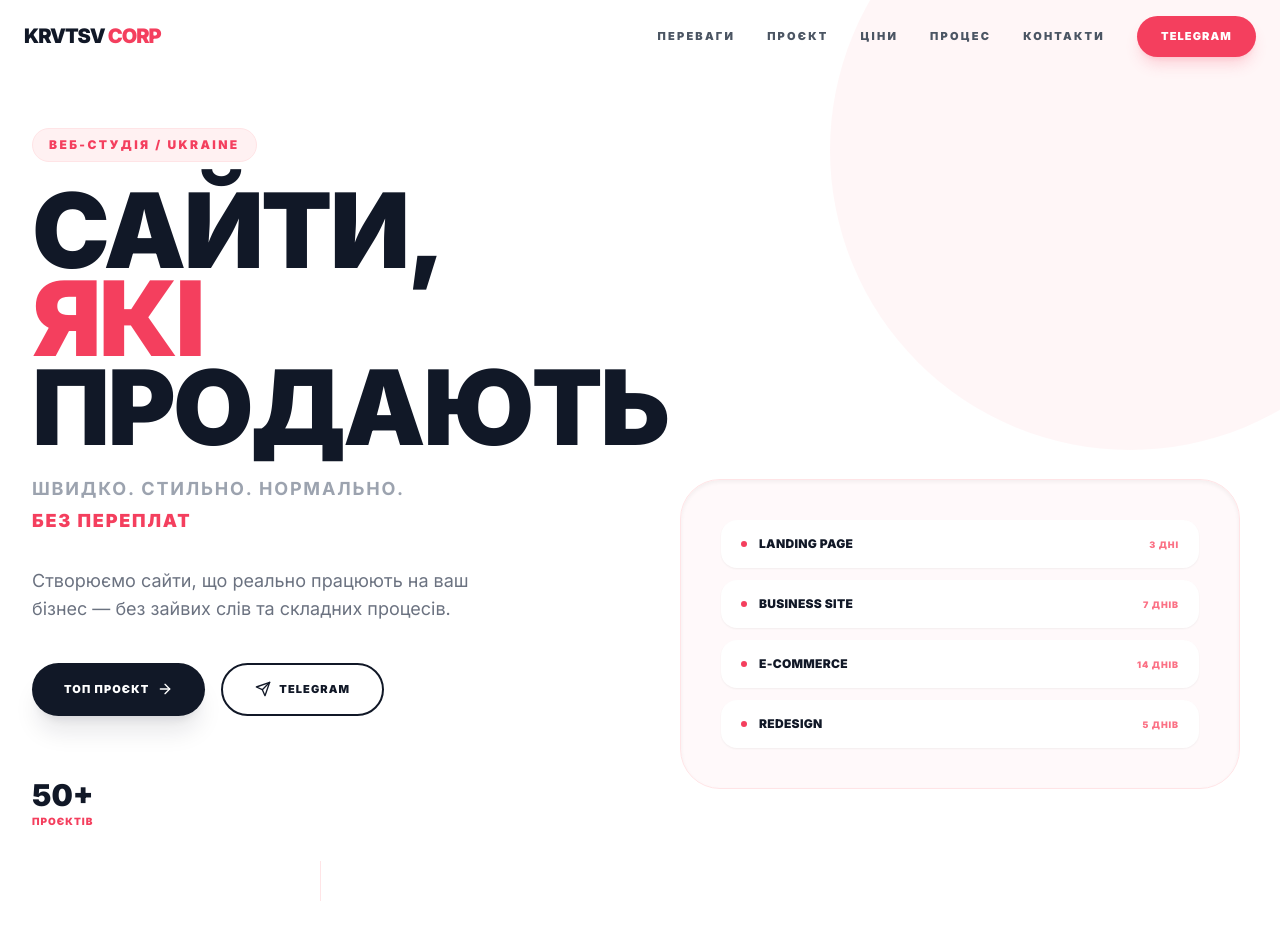
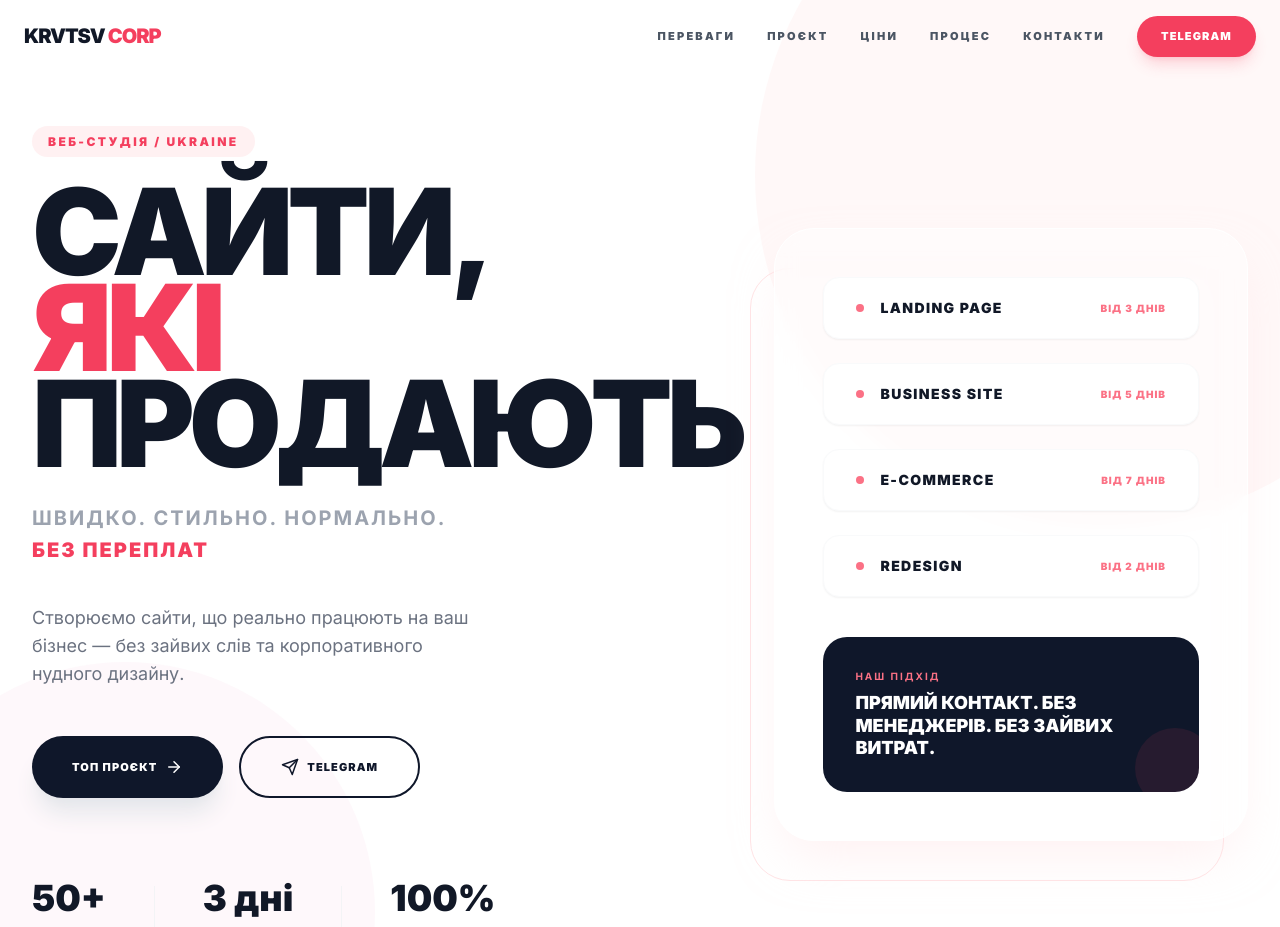
Before and after one commit to porustzi/krvtsv, a React (Vite) app in the folder project/: page / in a window 1280 px wide. Shown: the top 927 px of the page. Built offline with nearby package versions, Linux system fonts and the light colour scheme.

Commit message:
Update Hero.tsx

```diff
--- a/project/src/components/Hero.tsx
+++ b/project/src/components/Hero.tsx
@@ -10,117 +10,109 @@ const fadeUp = (delay = 0) => ({
 
 export default function Hero() {
   return (
-    <section className="relative min-h-screen flex items-center overflow-hidden bg-white pt-24 pb-12 md:pt-32 md:pb-24">
-      {/* Декор */}
-      <div className="absolute top-0 right-0 w-64 h-64 md:w-[600px] md:h-[600px] bg-rose-50 rounded-full translate-x-1/4 -translate-y-1/4 pointer-events-none opacity-60" />
+    <section className="relative min-h-screen flex items-center overflow-hidden bg-white pt-20 pb-12 md:pt-32 md:pb-24">
+      {/* Мягкий декор на фоне */}
+      <div className="absolute top-0 right-0 w-64 h-64 md:w-[700px] md:h-[700px] bg-rose-50 rounded-full translate-x-1/4 -translate-y-1/4 pointer-events-none opacity-50" />
+      <div className="absolute bottom-0 left-0 w-48 h-48 md:w-[500px] md:h-[500px] bg-pink-50 rounded-full -translate-x-1/4 translate-y-1/4 pointer-events-none opacity-50" />
 
       <div className="relative max-w-7xl mx-auto px-6 md:px-8 w-full">
-        <div className="grid lg:grid-cols-2 gap-12 lg:gap-16 items-center">
+        <div className="grid lg:grid-cols-[1.2fr_0.8fr] gap-12 lg:gap-8 items-center">
+
+          {/* Левая часть */}
           <div className="text-center lg:text-left">
-            <motion.div {...fadeUp(0)} className="mb-6">
-              <span className="inline-block text-[10px] md:text-xs font-black uppercase tracking-[0.2em] text-rose-500 bg-rose-50 px-4 py-2 rounded-full border border-rose-100">
+            <motion.div {...fadeUp(0)} className="mb-8">
+              <span className="text-[10px] md:text-xs font-black uppercase tracking-[0.2em] text-rose-500 bg-rose-50 px-4 py-2 rounded-full">
                 Веб-студія / Ukraine
               </span>
             </motion.div>
 
-            {/* Заголовок с безопасным размером */}
             <motion.h1
               {...fadeUp(0.1)}
-              className="text-[2.8rem] xs:text-[3.5rem] sm:text-[5rem] lg:text-[6.5rem] font-black leading-[1.1] md:leading-[0.85] tracking-tight text-gray-900 uppercase mb-6"
+              className="text-[3.5rem] sm:text-[5.5rem] lg:text-[7.5rem] font-black leading-[0.9] md:leading-[0.8] tracking-tighter text-gray-900 uppercase mb-8"
             >
               САЙТИ,<br />
               <span className="text-rose-500">ЯКІ</span><br />
-              <span className="block mt-1 md:mt-0">ПРОДАЮТЬ</span>
+              ПРОДАЮТЬ
             </motion.h1>
 
-            <motion.div {...fadeUp(0.2)} className="mb-8 space-y-1">
-              <p className="text-xs sm:text-lg font-bold uppercase tracking-widest text-gray-400">
+            <motion.div {...fadeUp(0.2)} className="mb-10">
+              <p className="text-sm md:text-xl font-bold uppercase tracking-widest text-gray-400 mb-1">
                 ШВИДКО. СТИЛЬНО. НОРМАЛЬНО.
               </p>
-              <p className="text-sm sm:text-lg font-black uppercase tracking-widest text-rose-500">
+              <p className="text-sm md:text-xl font-black uppercase tracking-widest text-rose-500">
                 БЕЗ ПЕРЕПЛАТ
               </p>
             </motion.div>
 
-            {/* Описание с отступами, чтобы не касалось углов */}
             <motion.p
               {...fadeUp(0.3)}
-              className="text-gray-500 text-sm md:text-lg leading-relaxed max-w-md mb-10 mx-auto lg:mx-0 px-2 sm:px-0"
+              className="text-gray-500 text-base md:text-lg leading-relaxed max-w-md mb-12 mx-auto lg:mx-0"
             >
-              Створюємо сайти, що реально працюють на ваш бізнес — без зайвих слів та складних процесів.
+              Створюємо сайти, що реально працюють на ваш бізнес — без зайвих слів та корпоративного нудного дизайну.
             </motion.p>
 
-            <motion.div {...fadeUp(0.4)} className="flex flex-col sm:flex-row justify-center lg:justify-start gap-4">
-              <a
-                href="#project"
-                className="group inline-flex items-center justify-center gap-2 bg-gray-900 text-white font-black uppercase tracking-widest text-[11px] px-8 py-4.5 rounded-full hover:bg-rose-500 transition-all w-full sm:w-auto active:scale-95 shadow-xl shadow-gray-900/10"
-              >
-                ТОП ПРОЄКТ
-                <ArrowRight size={16} className="group-hover:translate-x-1 transition-transform" />
+            <div className="flex flex-col sm:flex-row justify-center lg:justify-start gap-4 mb-20">
+              <a href="#project" className="inline-flex items-center justify-center gap-2 bg-[#0F172A] text-white font-black uppercase tracking-widest text-[11px] px-10 py-5 rounded-full hover:bg-rose-600 transition-all active:scale-95 shadow-xl shadow-gray-200">
+                ТОП ПРОЄКТ <ArrowRight size={18} />
               </a>
-              <a
-                href="https://t.me/krvtsvcorp"
-                target="_blank"
-                rel="noopener noreferrer"
-                className="group inline-flex items-center justify-center gap-2 border-2 border-gray-900 text-gray-900 font-black uppercase tracking-widest text-[11px] px-8 py-4 rounded-full hover:bg-gray-900 hover:text-white transition-all w-full sm:w-auto active:scale-95"
-              >
-                <Send size={16} />
-                Telegram
+              <a href="https://t.me/krvtsvcorp" className="inline-flex items-center justify-center gap-2 border-2 border-[#0F172A] text-[#0F172A] font-black uppercase tracking-widest text-[11px] px-10 py-5 rounded-full hover:bg-[#0F172A] hover:text-white transition-all active:scale-95">
+                <Send size={18} /> TELEGRAM
               </a>
-            </motion.div>
+            </div>
 
-            {/* Статистика: пофикшен размер "3 дні" и наезды */}
-            <motion.div
-              {...fadeUp(0.5)}
-              className="mt-16 grid grid-cols-1 xs:grid-cols-3 gap-8 xs:gap-2 items-center border-t border-gray-100 pt-10 sm:border-0 sm:pt-0"
-            >
-              <div className="flex flex-col items-center lg:items-start gap-1">
-                <p className="text-3xl font-black text-gray-900 leading-none">50+</p>
-                <p className="text-[10px] uppercase tracking-widest text-rose-500 font-black">Проєктів</p>
+            {/* Статистика ровно в ряд как на скрине */}
+            <div className="flex flex-row justify-center lg:justify-start items-center gap-8 md:gap-12">
+              <div className="text-left">
+                <p className="text-3xl md:text-4xl font-black text-gray-900 leading-none">50+</p>
+                <p className="text-[10px] uppercase tracking-widest text-gray-400 font-bold mt-2">Проєктів</p>
               </div>
-
-              <div className="hidden sm:block w-px h-10 bg-rose-100 mx-auto" />
-
-              <div className="flex flex-col items-center lg:items-start gap-1">
-                {/* Уменьшил шрифт именно тут */}
-                <p className="text-2xl xs:text-xl md:text-3xl font-black text-gray-900 leading-none whitespace-nowrap">
-                  3 ДНІ
-                </p>
-                <p className="text-[10px] uppercase tracking-widest text-rose-500 font-black">Терміни</p>
+              <div className="w-px h-12 bg-gray-100" />
+              <div className="text-left">
+                <p className="text-3xl md:text-4xl font-black text-gray-900 leading-none">3 дні</p>
+                <p className="text-[10px] uppercase tracking-widest text-gray-400 font-bold mt-2">Мін. терміни</p>
               </div>
-
-              <div className="hidden sm:block w-px h-10 bg-rose-100 mx-auto" />
-
-              <div className="flex flex-col items-center lg:items-start gap-1">
-                <p className="text-3xl font-black text-gray-900 leading-none">100%</p>
-                <p className="text-[10px] uppercase tracking-widest text-rose-500 font-black">Клієнтів</p>
+              <div className="w-px h-12 bg-gray-100" />
+              <div className="text-left">
+                <p className="text-3xl md:text-4xl font-black text-gray-900 leading-none">100%</p>
+                <p className="text-[10px] uppercase tracking-widest text-gray-400 font-bold mt-2">Задоволених</p>
               </div>
-            </motion.div>
+            </div>
           </div>
 
-          {/* Правая колонка: скрывается на очень маленьких экранах, если мешает */}
-          <motion.div
-            initial={{ opacity: 0, scale: 0.9 }}
-            whileInView={{ opacity: 1, scale: 1 }}
-            viewport={{ once: true }}
-            className="w-full max-w-lg mx-auto lg:max-w-none mt-12 lg:mt-0 px-2"
-          >
-            <div className="relative bg-rose-50/40 backdrop-blur-sm rounded-[2.5rem] p-6 md:p-10 border border-rose-100 shadow-inner">
-              <div className="space-y-3">
-                {['Landing Page', 'Business Site', 'E-commerce', 'Redesign'].map((item, i) => (
-                  <div key={item} className="flex items-center justify-between gap-4 bg-white rounded-2xl px-5 py-4 shadow-sm">
-                    <div className="flex items-center gap-3">
-                      <div className="w-1.5 h-1.5 rounded-full bg-rose-500" />
-                      <p className="font-black text-[10px] sm:text-xs text-gray-900 uppercase tracking-wide">{item}</p>
+          {/* Правая часть - Карточка */}
+          <div className="relative hidden lg:block">
+            {/* Декоративная рамка сзади */}
+            <div className="absolute top-10 -left-6 w-full h-full border border-rose-100 rounded-[40px]" />
+
+            <div className="relative bg-white/40 backdrop-blur-md rounded-[40px] p-12 border border-white shadow-2xl shadow-rose-100/50">
+              <div className="space-y-6 mb-10">
+                {[
+                  { n: 'LANDING PAGE', t: 'ВІД 3 ДНІВ' },
+                  { n: 'BUSINESS SITE', t: 'ВІД 5 ДНІВ' },
+                  { n: 'E-COMMERCE', t: 'ВІД 7 ДНІВ' },
+                  { n: 'REDESIGN', t: 'ВІД 2 ДНІВ' },
+                ].map((item) => (
+                  <div key={item.n} className="flex items-center justify-between bg-white rounded-2xl px-8 py-5 shadow-sm border border-gray-50">
+                    <div className="flex items-center gap-4">
+                      <div className="w-2 h-2 rounded-full bg-rose-400" />
+                      <span className="font-black text-sm tracking-widest text-gray-900">{item.n}</span>
                     </div>
-                    <span className="text-[9px] font-black text-rose-400 uppercase tracking-widest">
-                      {['3 дні', '7 днів', '14 днів', '5 днів'][i]}
-                    </span>
+                    <span className="text-[10px] font-black text-rose-400 tracking-widest uppercase">{item.t}</span>
                   </div>
                 ))}
               </div>
+
+              {/* Черный блок с подходом */}
+              <div className="bg-[#0F172A] rounded-3xl p-8 text-white relative overflow-hidden group">
+                <p className="text-[10px] font-bold text-rose-400 uppercase tracking-[0.2em] mb-2">Наш підхід</p>
+                <p className="font-black text-lg leading-tight uppercase">
+                  Прямий контакт. Без менеджерів. Без зайвих витрат.
+                </p>
+                <div className="absolute -bottom-4 -right-4 w-20 h-20 bg-rose-500/10 rounded-full" />
+              </div>
             </div>
-          </motion.div>
+          </div>
+
         </div>
       </div>
     </section>
```
